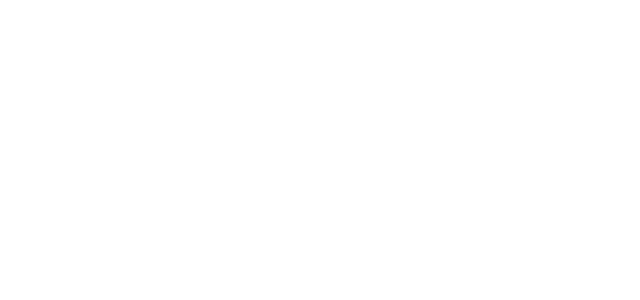
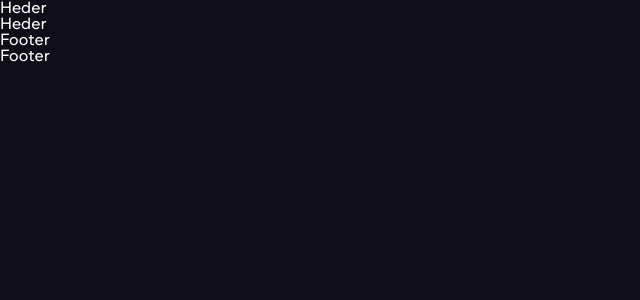
Before and after one commit to rommka83/movie_portal_ssr, a Next.js app: page /General in a window 1280 px wide. Shown: the top 300 px of the page, without its empty margins (0-640 px from the left). Built offline with nearby package versions, Linux system fonts and the light colour scheme.

Commit message:
подключил глобальные стили

```diff
--- a/src/pages/General/General.tsx
+++ b/src/pages/General/General.tsx
@@ -7,7 +7,10 @@ export const General: FC<HTMLAttributes<HTMLDivElement>> = ({ children }) => {
   return (
     <div className={styles.general}>
       {/* <Header /> */}
+      <h1>Heder</h1>
       <main className={styles.main}>{children}</main>
+      <h1>Footer</h1>
+
       {/* <Footer /> */}
     </div>
   );
--- a/src/pages/_app.tsx
+++ b/src/pages/_app.tsx
@@ -2,6 +2,10 @@ import { Provider } from 'react-redux';
 import type { AppProps } from 'next/app';
 import { store } from '../app/store';
 import General from './General';
+import '../../styles/index.css';
+import '../../styles/_nulling-styles.css';
+import '../../styles/iconfonts.css';
+import '../../styles/vars.css';
 
 function MyApp({ Component, pageProps }: AppProps) {
   return (
```
